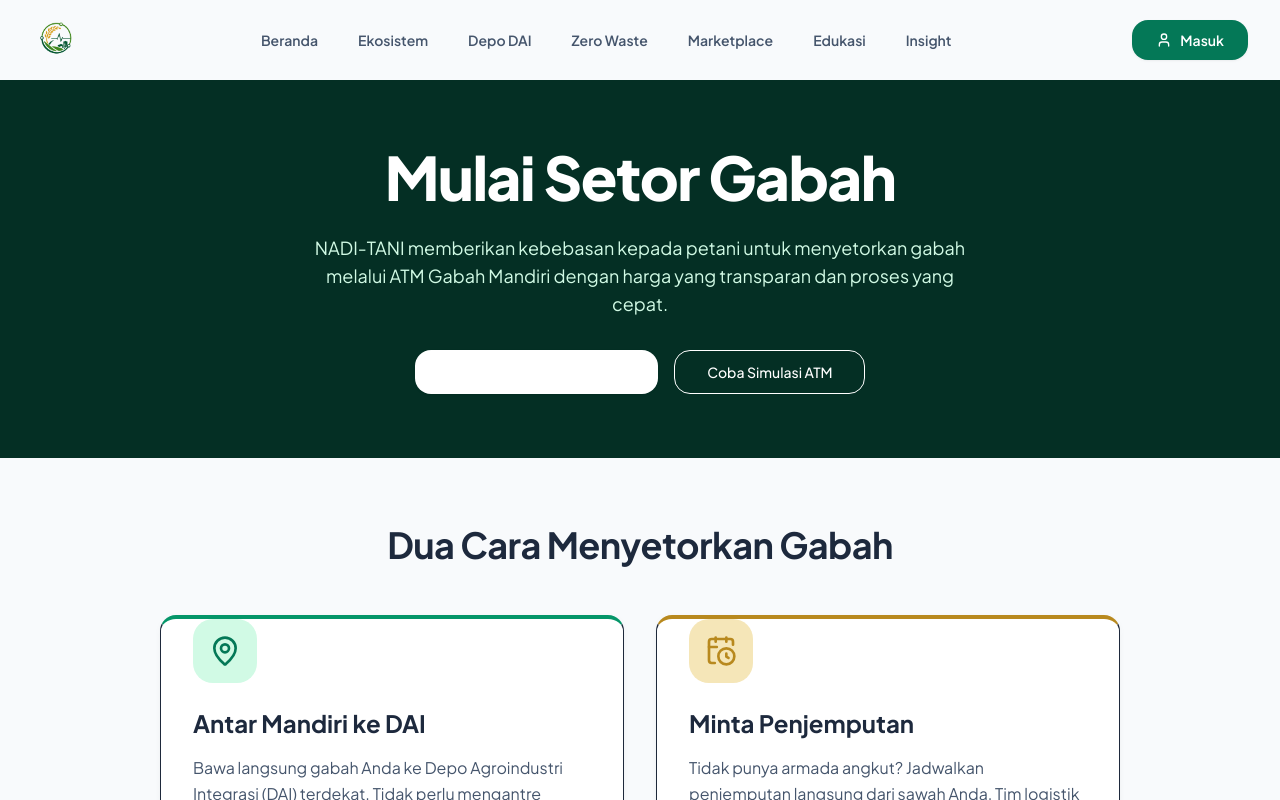
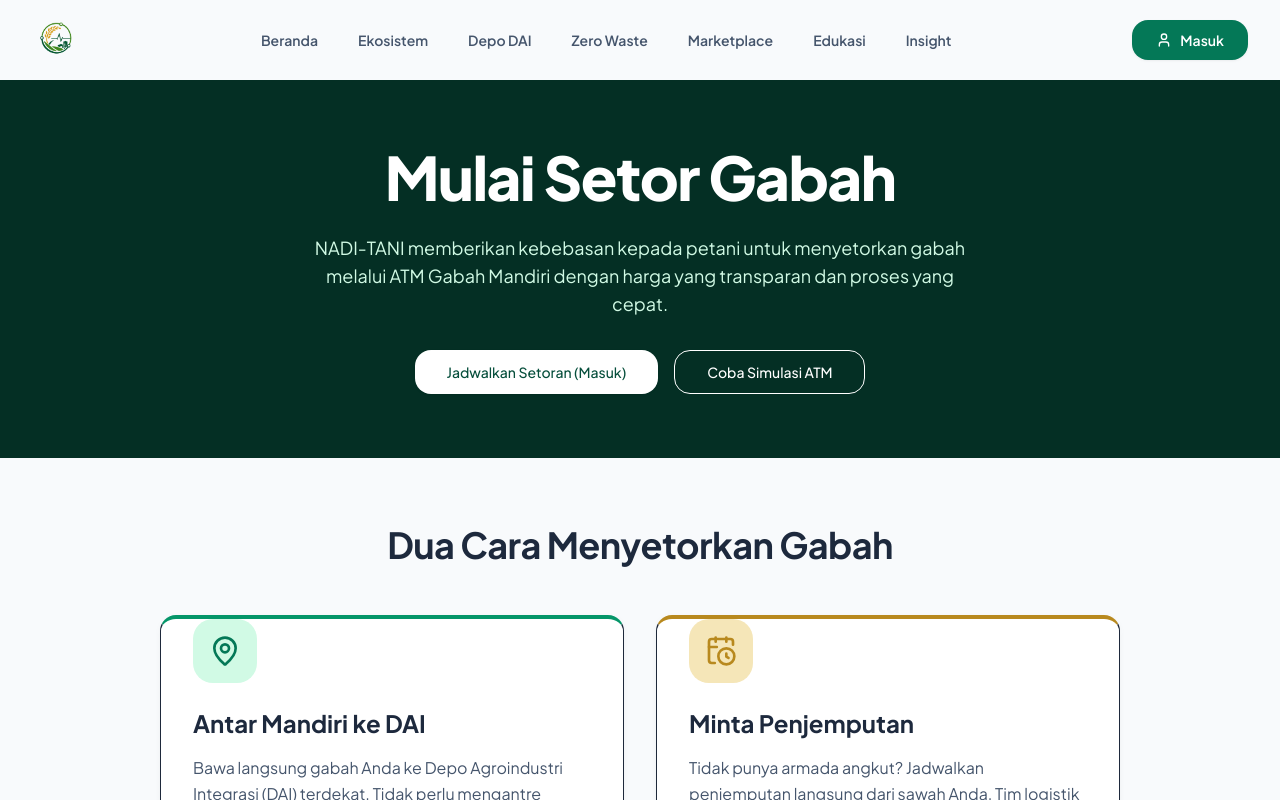
Before and after one commit to Ilhamjayas/ssfuns-naditani, a Next.js app: page /setor-gabah in a window 1280 px wide. Shown: the top 800 px of the page. Built offline with nearby package versions, Linux system fonts and the light colour scheme.

Commit message:
Fix: Button text color visibility on Setor Gabah page

```diff
--- a/src/app/setor-gabah/page.tsx
+++ b/src/app/setor-gabah/page.tsx
@@ -15,7 +15,7 @@
           </p>
           <div className="flex justify-center gap-4">
             <Link href="/masuk">
-              <Button size="lg" className="bg-white text-primary-800 hover:bg-slate-100 font-bold px-8">
+              <Button size="lg" variant="ghost" className="bg-white text-primary-800 hover:bg-slate-100 font-bold px-8 shadow-sm">
                 Jadwalkan Setoran (Masuk)
               </Button>
             </Link>
```
